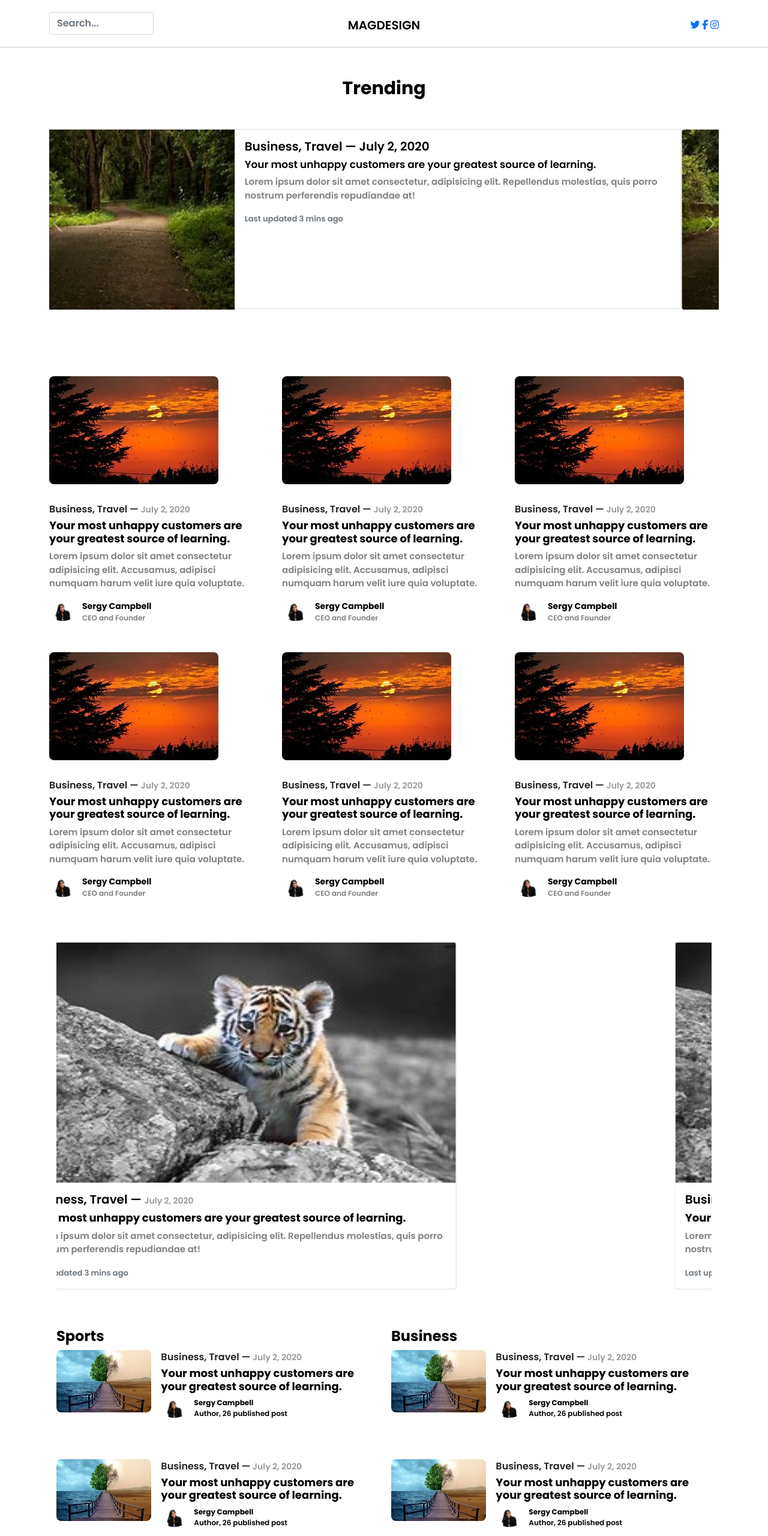
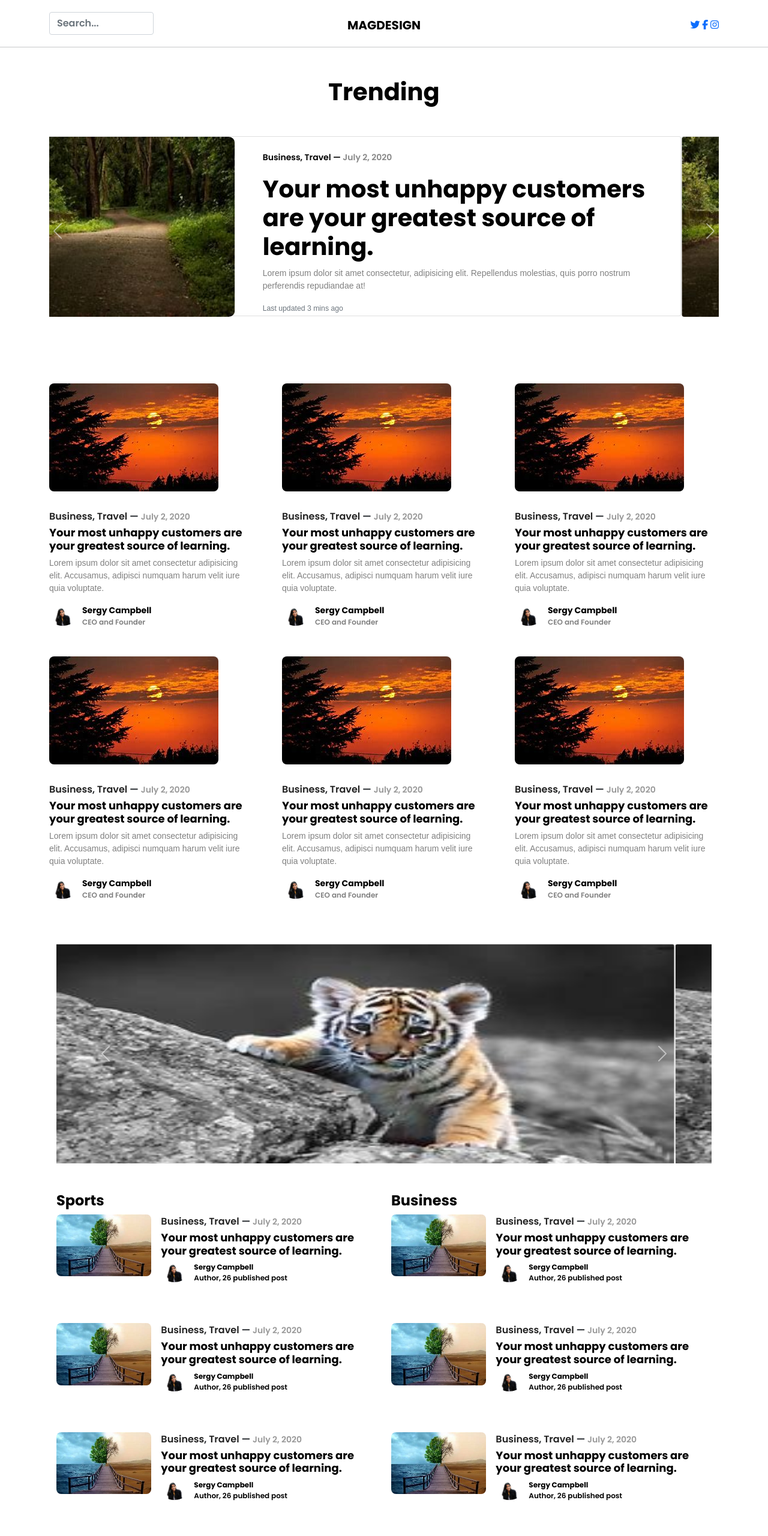
Before and after one commit to Shreyajaiswal22/Design-Learning-Task, a plain HTML site: page index.html in a window 1280 px wide. Shown: the top 2560 px of the page at 60% size. Drawn offline with nearby package versions, Linux system fonts and the light colour scheme.

Commit message:
Update style.css

```diff
--- a/style.css
+++ b/style.css
@@ -1,3 +1,8 @@
+
+
+
+
+
 *{box-sizing: border-box; padding:0; margin: 0;}
 
 body{
@@ -8,7 +13,7 @@ body{
 .nav h4{
     text-align: center;
     text-decoration: solid;
-    font-weight: 600;
+    font-weight: 800;
     font-size: 20px;
     padding-top: 10px;
 
@@ -26,7 +31,7 @@ body{
 .main-heading H1{
     font-weight: 700;
     font-family: "Poppins", sans-serif;
-    font-size: 30px;
+    font-size: 40px;
 }
 .icon{
     padding-top: 10px;
@@ -35,9 +40,74 @@ body{
 .carousel-indicators{
     color: black;
 }
-.box .heading {
-    font-size: 18px;
+.carousel-inner .card{
+    width: auto;
+    height: 350px;
+
+
 }
+
+
+.carousel-item .card-title{
+    font-size: 14px;
+    margin: 10px;
+    margin-left: 30px;
+    font-family: "Poppins", sans-serif;
+}
+.carousel-item .date{
+    font-size: 14px;
+    color: #888;
+    font-weight: 50;
+}
+
+.carousel-item .card-text{
+    margin-left: 30px;
+    margin-top: 0;
+}
+
+.carousel-item  .heading {
+    font-size: 40px;
+    font-family: "Poppins", sans-serif;
+    font-weight: 900;
+    margin: 20px 30px 10px 30px ;
+}
+.carousel-item .img-fluid{
+    height: 350px;
+    width: 700px;
+    border-radius: 10px;
+}
+
+
+.carousel-item .box-owner .owner-img {
+    -webkit-box-flex: 0;
+    -ms-flex: 0 0 45px;
+    flex: 0 0 45px;
+    margin-right: 10px;
+    margin-left: 30px;
+}
+.carousel-item  .box-owner .owner-img img {
+    max-width: 100%;
+    border-radius: 50%;
+    vertical-align: middle;
+
+}
+.carousel-item  .box-owner .text{
+    text-decoration: none;
+}
+.carousel-item  .box-owner .strong{
+    color: #000;
+    font-weight: 700;
+    display: block;
+    line-height: 1;
+    font-size: 14px;
+}
+
+.carousel-item  .box-owner .span{
+    font-size: 13px;
+    color: #888;
+
+}
+
 p {
     margin-top: 0;
     margin-bottom: 1rem;
@@ -82,11 +152,16 @@ h2{
     font-size: 17px;
 }
 p{
+    font-family: Arial, Helvetica, sans-serif;
     color: grey;
     margin-top: 0;
     display: block;
-    font-size: 15px;
+    font-size: 14px;
+
 }
+
+
+
 
 .box .author{
     text-decoration: none;
```
